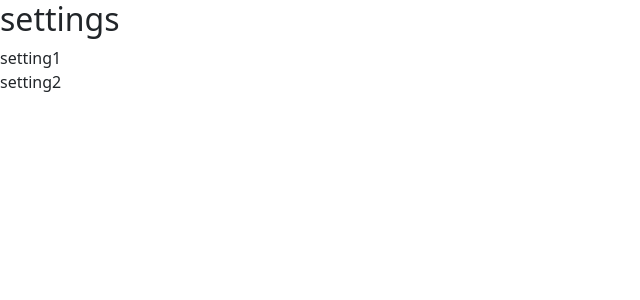
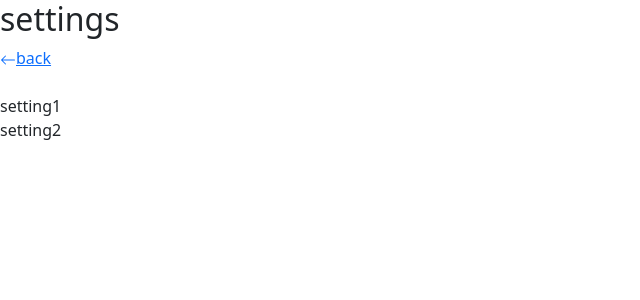
Before and after one commit to hirakero/robocar-timer, a React (Create React App) app: page /settings in a window 1280 px wide. Shown: the top 300 px of the page, without its empty margins (0-640 px from the left). Built offline with nearby package versions, Linux system fonts and the light colour scheme.

Commit message:
add react-icon

```diff
--- a/package.json
+++ b/package.json
@@ -9,6 +9,7 @@
     "bootstrap": "^5.3.3",
     "react": "^18.3.1",
     "react-dom": "^18.3.1",
+    "react-icons": "^5.3.0",
     "react-router-dom": "^6.28.0",
     "react-scripts": "5.0.1",
     "web-vitals": "^2.1.4"
--- a/src/pages/Home.js
+++ b/src/pages/Home.js
@@ -2,6 +2,8 @@ import Timer from "../components/Timer";
 import useTimer from "../hooks/useTimer";
 import { playSound, talkText } from "../utils/playSound";
 import { useEffect } from "react";
+import { BsGear} from "react-icons/bs";
+import { Link } from "react-router-dom";
 
 export const Home = () => {
     const BEEP_VOLUME = 1.0;
@@ -89,6 +91,8 @@ export const Home = () => {
       <div className="container text-center py-4">
         <header className="mb-4">
           <h1>Timer App</h1>
+
+          <Link to="/settings"> < BsGear />settings</Link>
         </header>
         <main className="row">
           <div className="col-12 col-md-6 mb-3">
--- a/src/pages/Settings.js
+++ b/src/pages/Settings.js
@@ -1,9 +1,18 @@
+import {BsArrowLeft} from 'react-icons/bs';
+
+import { Link } from "react-router-dom"
+
 export const Settings = () => {
     return (
         <>
-            <h2>settings</h2>
-            <div>setting1</div>
-            <div>setting2</div>
+            <header className="mb-4">
+                <h2>settings</h2>
+                <Link to="/"><BsArrowLeft/>back</Link>
+            </header>
+            <main className="row">
+                <div>setting1</div>
+                <div>setting2</div>
+            </main>
         </>
     )
 }
```
Also changed, not shown: 1 other file (tests, documents, lock files or other folders).
